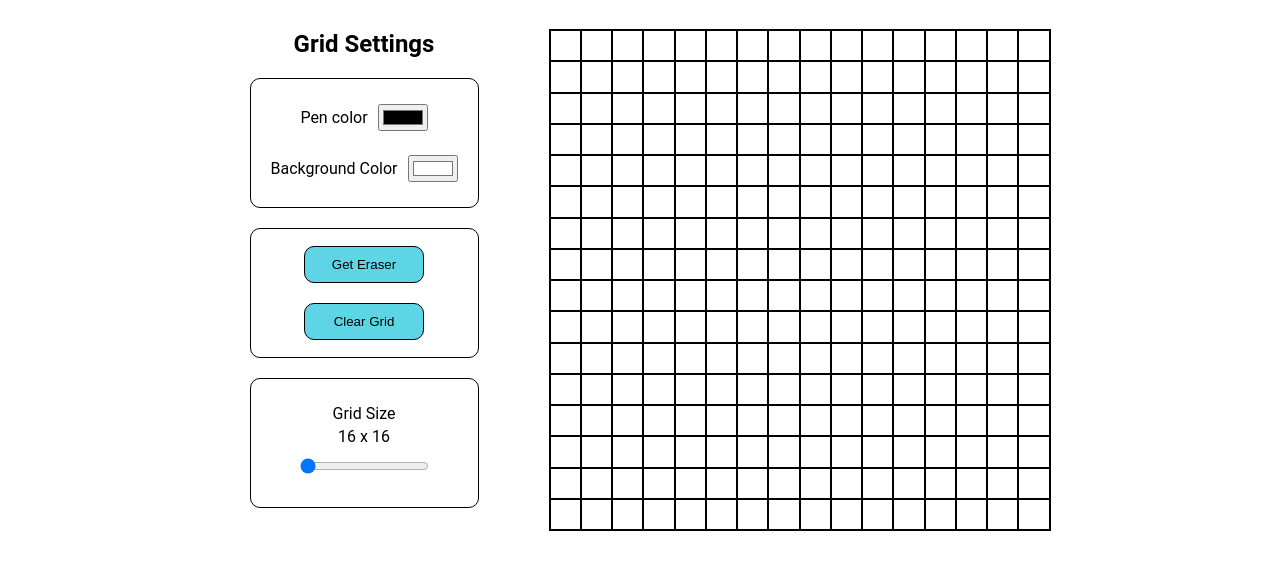
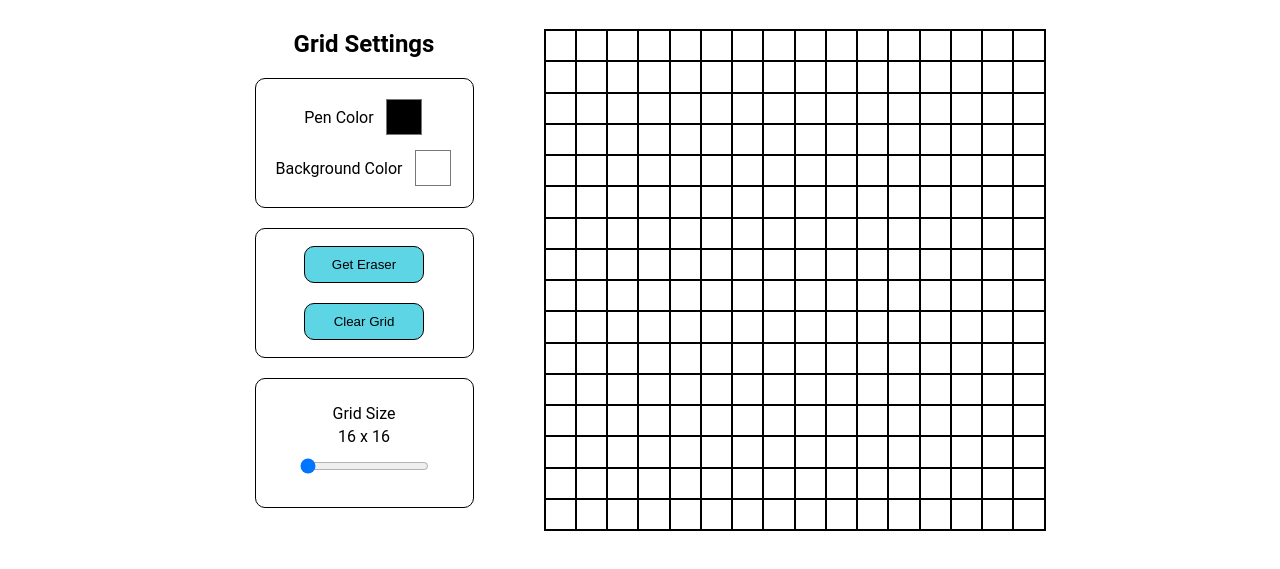
Before and after one commit to Elegant-Geek/Etch-a-Sketch, a plain HTML site: page index.html in a window 1280 px wide. Shown: the part 55-624 px from the top of the page. Drawn offline with Linux system fonts and the light colour scheme.

Commit message:
revise color picker css

```diff
--- a/index.html
+++ b/index.html
@@ -26,7 +26,7 @@
 
             <div class="settings-box">
                 <div class="pen-color-div">
-                    <p>Pen color</p>
+                    <p>Pen Color</p>
                     <!-- USE THE ONCHANGE event listener to capture the new input user value whenever a change is made-->
                     <input class="pen-color" onchange="changePenColor();" type="color" value="#000000"/>
                 </div>
--- a/style.css
+++ b/style.css
@@ -14,10 +14,14 @@ div {
     align-items: center;
     gap: 10px;
 }
-input[type="color"]::-moz-color-swatch {
-    border-radius: 10px;
-    border-style: none;
-  }
+input[type="color"] {
+    /* this config of width and height makes em perfect squares */
+    width: 40px;
+    height: 44px;
+    padding: 0px;
+    border: none;
+    background-color: transparent;
+}
 
 button {
     background-color: #5dd5e5;
```
